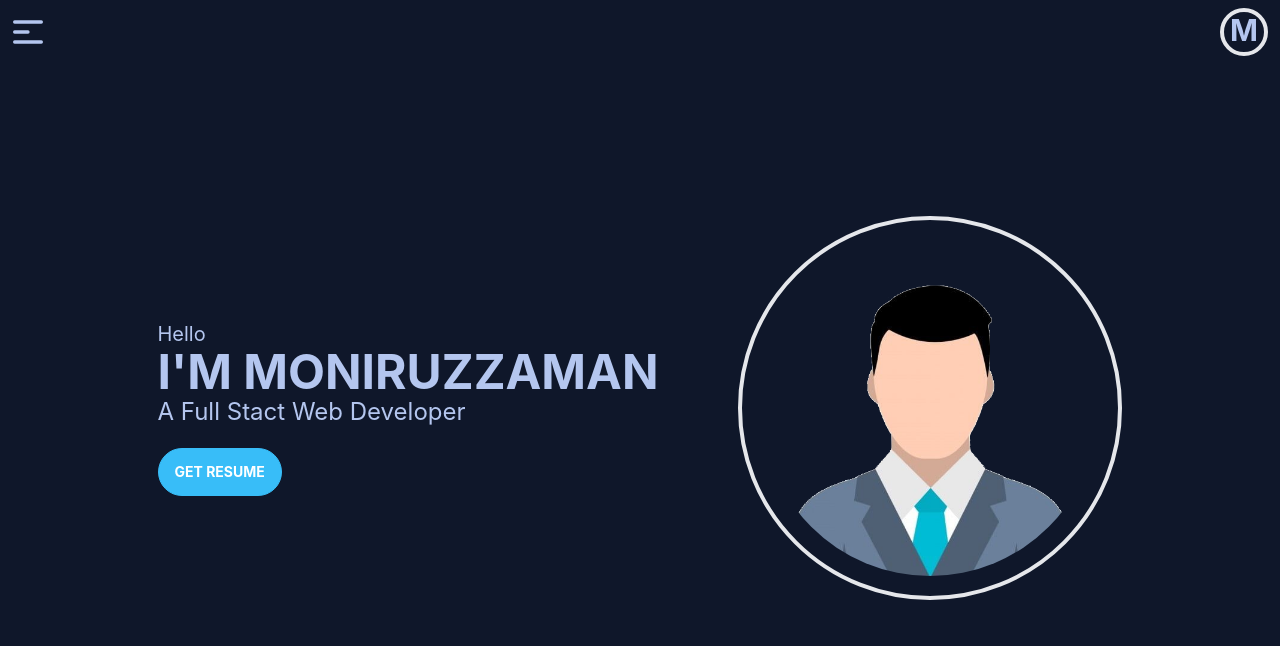
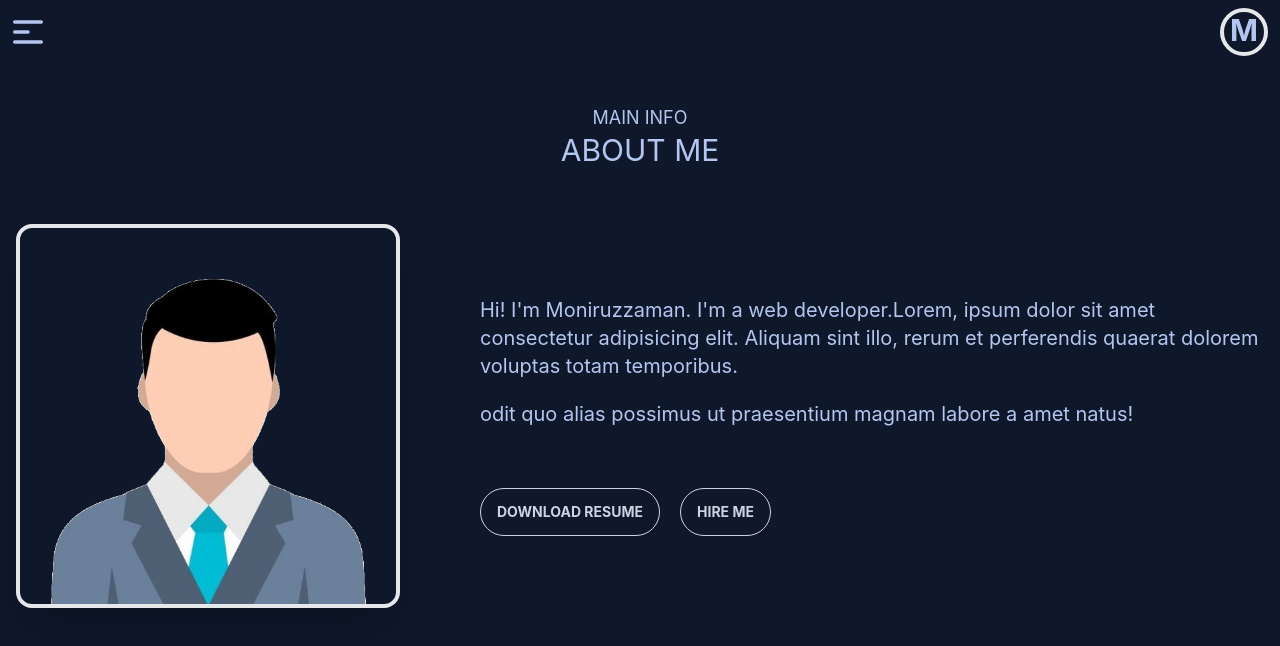
Before and after one commit to moniruzzaman01/Personal-portfolio, a React (Create React App) app: page /about in a window 1280 px wide. Shown: the top 646 px of the page. Built offline with nearby package versions, Linux system fonts and the light colour scheme.

Commit message:
about section added

```diff
--- a/src/App.js
+++ b/src/App.js
@@ -1,12 +1,17 @@
+import { Route, Routes } from "react-router-dom";
 import Navbar from "./Components/Navbar";
+import About from "./Pages/About";
 import Home from "./Pages/Home";
 
 function App() {
   return (
     <div className=" max-w-7xl mx-auto shadow-xl shadow-slate-800">
       <Navbar />
-      <div className=" mt-[-7vh]">
-        <Home />
+      <div>
+        <Routes>
+          <Route path="/" element={<Home />}></Route>
+          <Route path="/about" element={<About />}></Route>
+        </Routes>
       </div>
     </div>
   );
--- /dev/null
+++ b/src/Pages/About.js
@@ -0,0 +1,41 @@
+import React from "react";
+import profile from "../assets/profile_pic.png";
+
+const About = () => {
+  return (
+    <div className=" min-h-screen mt-10">
+      <h4 className=" text-center uppercase text-lg">Main Info</h4>
+      <h1 className=" text-center uppercase text-3xl mb-10">About me</h1>
+      <div className="hero">
+        <div className="hero-content flex-col lg:flex-row gap-20">
+          <div>
+            <img
+              src={profile}
+              className="max-w-sm rounded-2xl shadow-2xl border-4"
+              alt=""
+            />
+          </div>
+          <div>
+            <p className=" text-xl mb-5">
+              <span>Hi! I'm Moniruzzaman. I'm a web developer.</span>
+              Lorem, ipsum dolor sit amet consectetur adipisicing elit. Aliquam
+              sint illo, rerum et perferendis quaerat dolorem voluptas totam
+              temporibus.
+            </p>
+            <p className=" text-xl mb-5">
+              odit quo alias possimus ut praesentium magnam labore a amet natus!
+            </p>
+            <button className="btn btn-outline font-bold mt-10 text-slate-300 rounded-full mr-5">
+              Download Resume
+            </button>
+            <button className="btn btn-outline font-bold mt-10 text-slate-300 rounded-full">
+              Hire Me
+            </button>
+          </div>
+        </div>
+      </div>
+    </div>
+  );
+};
+
+export default About;
--- a/src/Pages/Home.js
+++ b/src/Pages/Home.js
@@ -3,7 +3,7 @@ import profile from "../assets/profile_pic.png";
 
 const Home = () => {
   return (
-    <div className="hero min-h-screen">
+    <div className="hero min-h-screen  mt-[-7vh]">
       <div className="hero-content flex-col gap-20 lg:flex-row-reverse">
         <img
           src={profile}
@@ -18,8 +18,8 @@ const Home = () => {
           <p className="pb-5 lg:text-2xl capitalize">
             A full stact web developer
           </p>
-          <button className="btn btn-primary text-white font-bold rounded-full">
-            Get Resume
+          <button className="btn btn-outline text-slate-400 font-bold rounded-full">
+            Know more
           </button>
         </div>
       </div>
```
